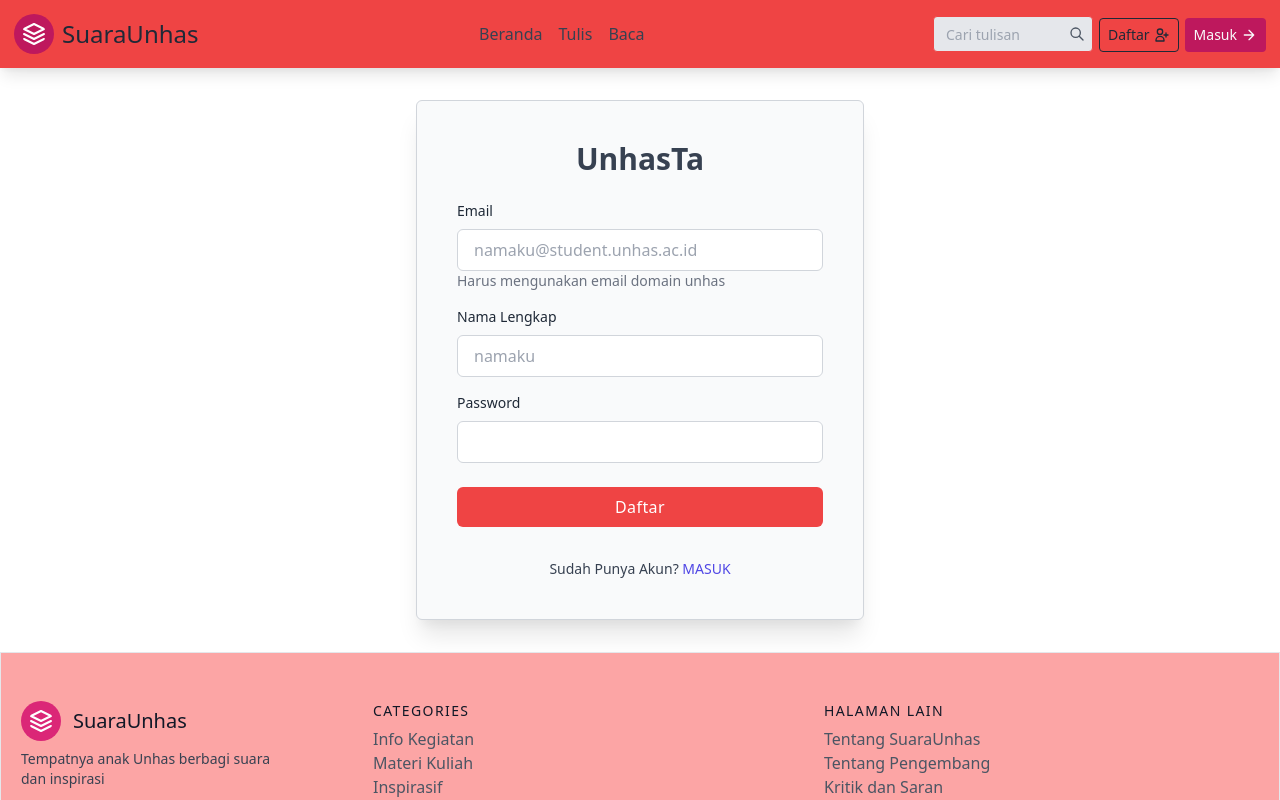
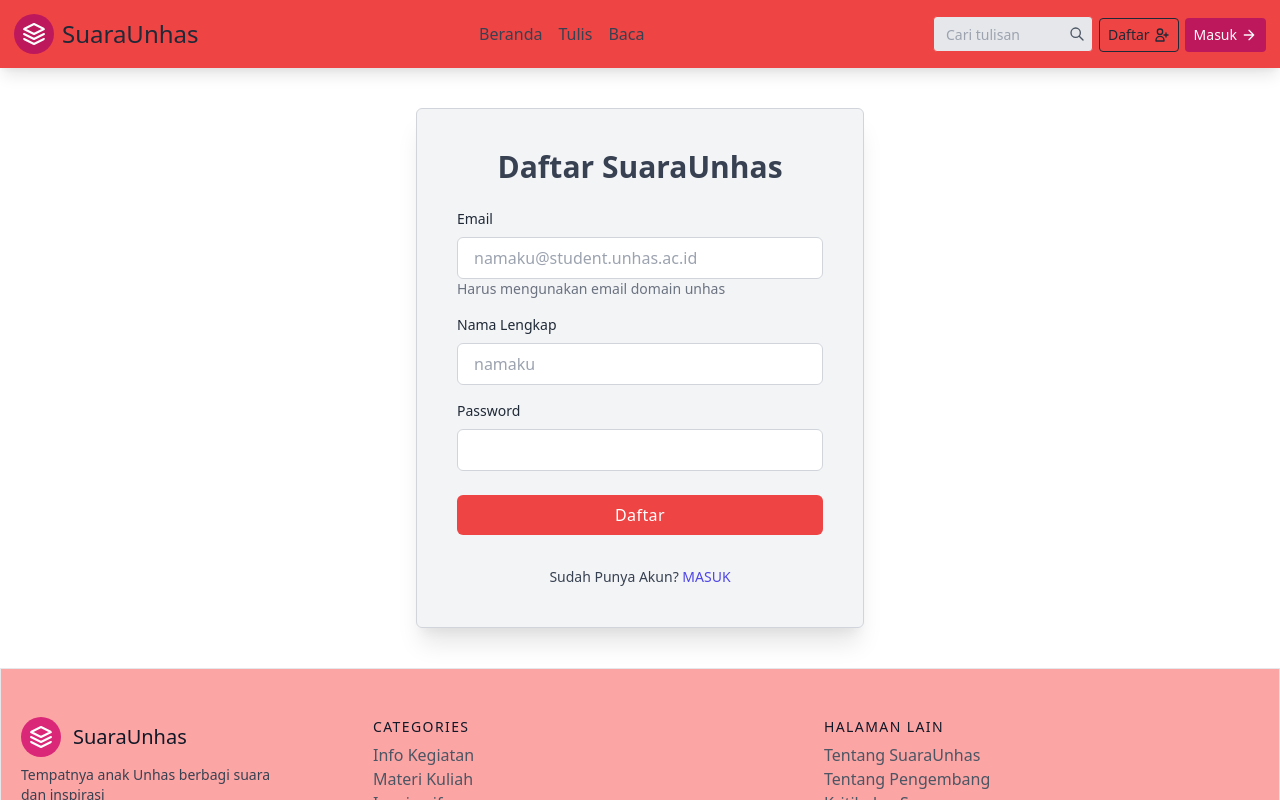
Before and after one commit to Dinel13/multi-user-blog, a React (Create React App) app: page /daftar in a window 1280 px wide. Shown: the top 800 px of the page. Built offline with nearby package versions, Linux system fonts and the light colour scheme.

Commit message:
add baseline style form card

```diff
--- a/src/index.css
+++ b/src/index.css
@@ -32,4 +32,7 @@
     margin-right: 0.25em;
     vertical-align: -0.4em;
   }
+  .form-card {
+    @apply w-full max-w-md my-10 p-10 m-auto bg-gray-100 border-gray-300 border rounded-md shadow-xl;
+  }
 }
--- a/src/pages/ForgotPassword.js
+++ b/src/pages/ForgotPassword.js
@@ -54,7 +54,7 @@ export default function ForgotPassword() {
 
   return (
     <div style={{ minHeight: "70vh", padding: "0 10px" }}>
-      <div className="w-full max-w-md my-12 p-10 m-auto shadow-lg border-gray-300 border rounded-md bg-gray-100 dark:bg-gray-800">
+      <div className="form-card dark:bg-gray-800">
         <h1 className="text-3xl font-semibold text-center text-gray-700 dark:text-white">
           Lupa Password
         </h1>
--- a/src/pages/Login.js
+++ b/src/pages/Login.js
@@ -33,7 +33,7 @@ export default function Login() {
   };
 
   return (
-    <div className="w-full max-w-md my-8 p-10 m-auto bg-white border-gray-300 border rounded-md shadow-md dark:bg-gray-800">
+    <div className="form-card dark:bg-gray-800">
       <h1 className="text-3xl font-semibold text-center text-gray-700 dark:text-white">
         Masuk ke SuaraUnhas
       </h1>
--- a/src/pages/Register.js
+++ b/src/pages/Register.js
@@ -36,9 +36,9 @@ export default function Login() {
   };
 
   return (
-    <div className="w-full max-w-md my-8 p-10 m-auto bg-gray-50 border-gray-300 border rounded-md shadow-xl dark:bg-gray-800">
+    <div className="form-card dark:bg-gray-800">
       <h1 className="text-3xl font-semibold text-center text-gray-700 dark:text-white">
-        UnhasTa
+        Daftar SuaraUnhas
       </h1>
       <form className="mt-6" onSubmit={singupHandler}>
         <div>
--- a/src/pages/ResetPassword.js
+++ b/src/pages/ResetPassword.js
@@ -70,7 +70,7 @@ export default function ResetPassword() {
 
   return (
     <div style={{ minHeight: "70vh" }}>
-      <div className="w-full max-w-md my-8 p-10 m-auto bg-white border-gray-300 border rounded-md shadow-md dark:bg-gray-800">
+      <div className="form-card dark:bg-gray-800">
         <h1 className="text-3xl font-semibold text-center text-gray-700 dark:text-white">
           Reset Password
         </h1>
```
